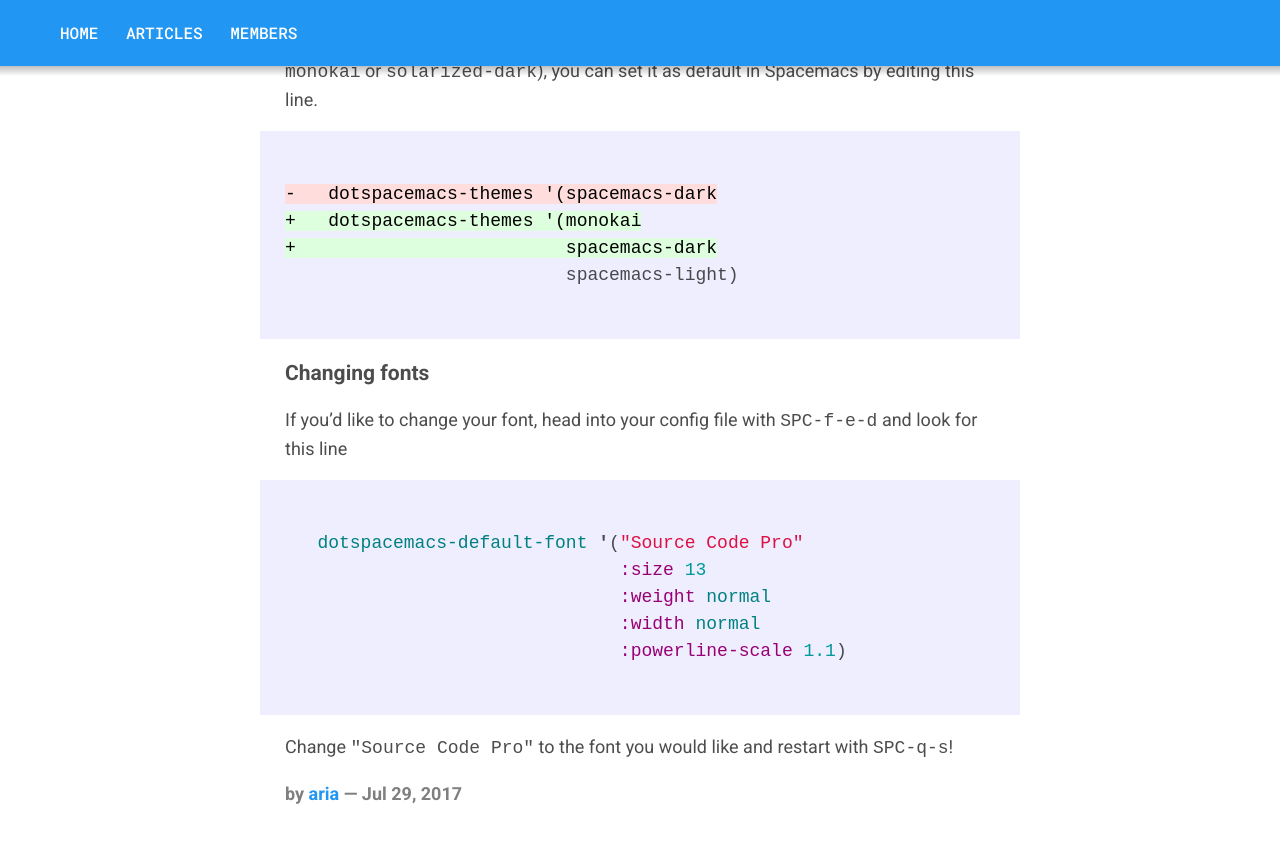
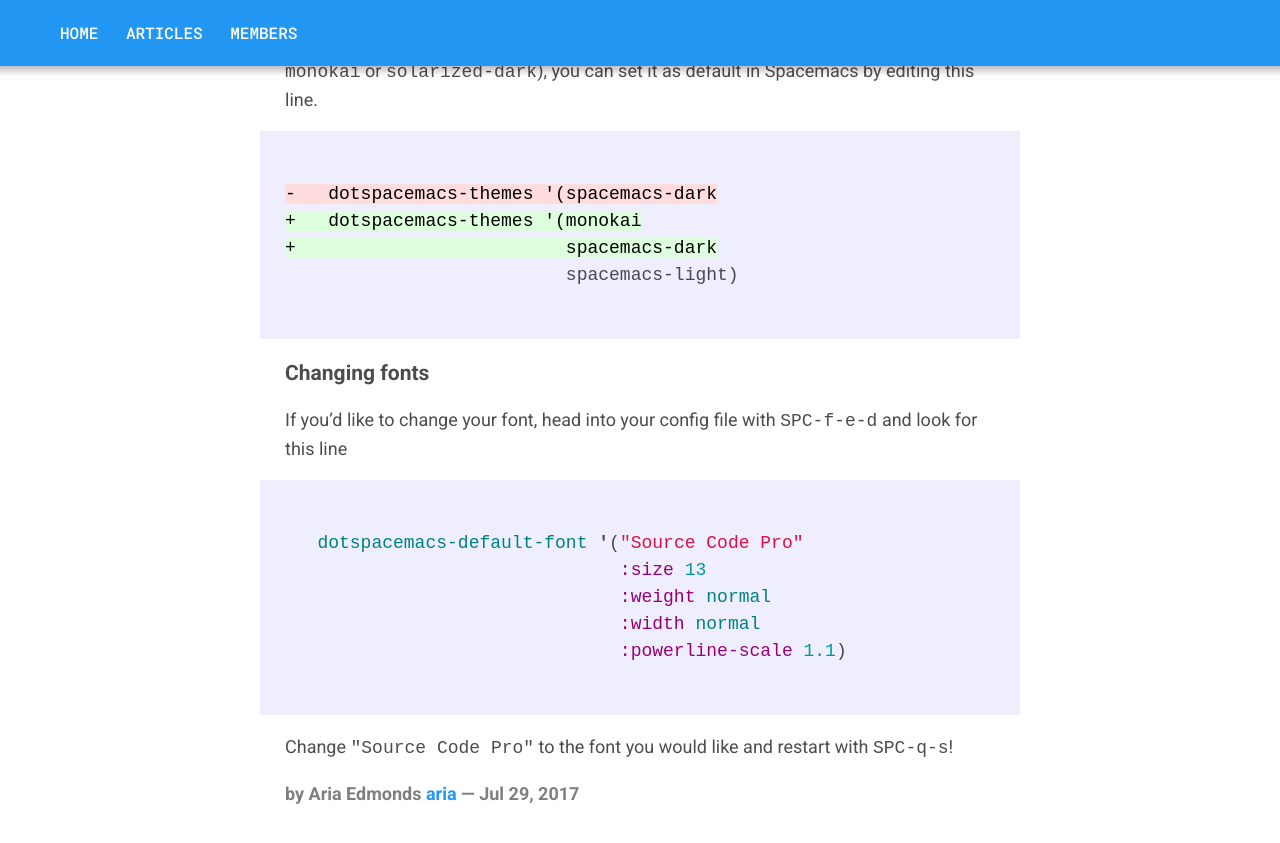
Before and after one commit to sledgang/sledgang.github.io, a Jekyll site: the page built from _posts/2017-07-29-getting-started-with-emacs.md, in a window 1280 px wide and 900 px high, scrolled down 11484 px. Shown: the top 843 px of the window. Built offline with Jekyll 4.4.1, drawn with Linux system fonts in a browser that asks for light colours.

Commit message:
Add author attribution articles and real name in posts

```diff
--- a/_config.yml
+++ b/_config.yml
@@ -27,6 +27,7 @@ githubUsername: y32
 authors:
   aria:
     name: aria
+    real_name: Aria Edmonds
     discord_discrim: 9888
     github: snorflake
   cyan:
@@ -43,10 +44,12 @@ authors:
     github: TrenchFroast
   nekka:
     name: NekkaLucifer
+    real_name: Daniel Worrall
     discord_discrim: 9620
     github: daniel-worrall
   nymous:
     name: Nymous
+    real_name: Thomas Gaudin
     discord_discrim: 4859
     github: nymous
   snapcase:
@@ -55,10 +58,12 @@ authors:
     github: snapcase
   unleashy:
     name: Unleashy
+    real_name: Eduardo Fernandes
     discord_discrim: 9254
     github: unleashy
   z64:
     name: z64
+    real_name: Zac Nowicki
     discord_discrim: 2639
     github: z64
 
--- a/_layouts/post.html
+++ b/_layouts/post.html
@@ -6,5 +6,5 @@ layout: page
 {% assign author = site.authors[page.author] %}
 <aside class="c-article__meta">
     by
-    <a href="https://github.com/{{ author.github }}">{{ author.name }}</a> &mdash; {{ page.date | date: "%b %-d, %Y" }}
+    {{ author.real_name }} <a href="https://github.com/{{ author.github }}">{{ author.name }}</a> &mdash; {{ page.date | date: "%b %-d, %Y" }}
 </aside>
```
